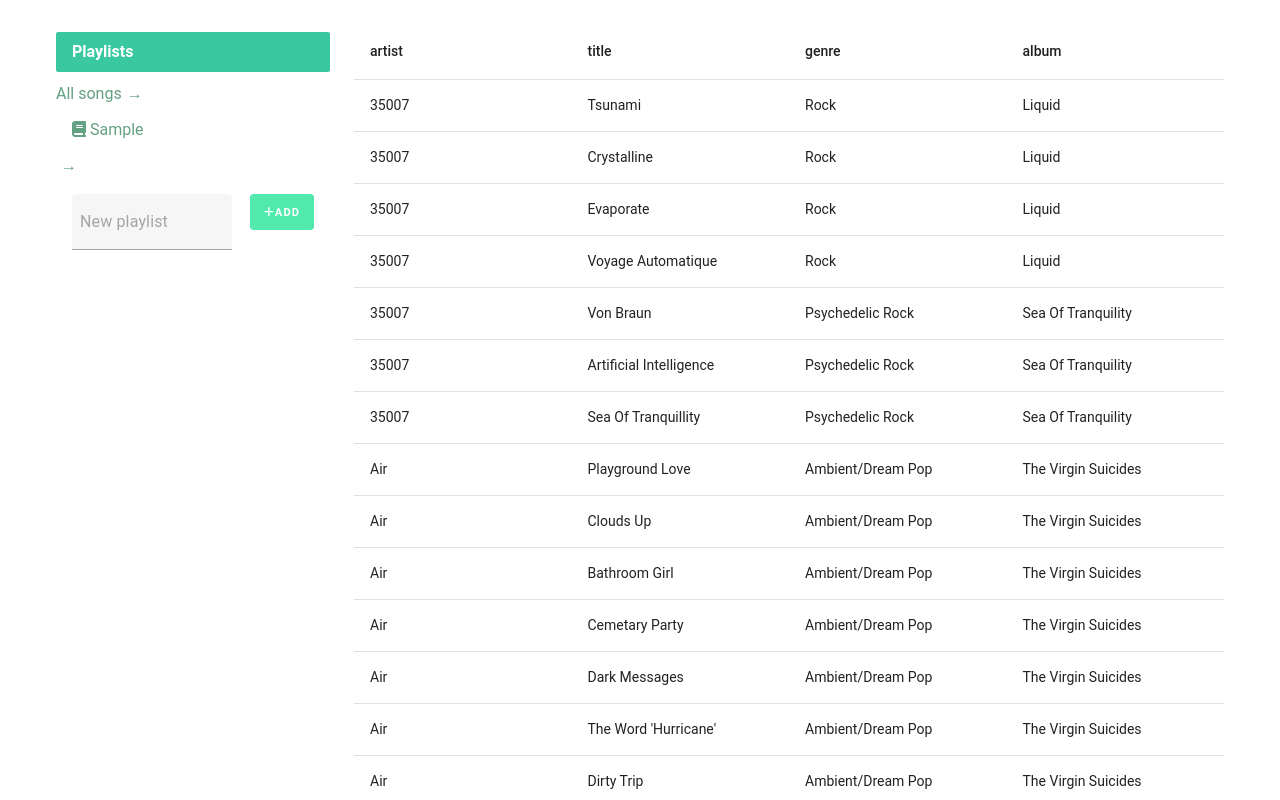
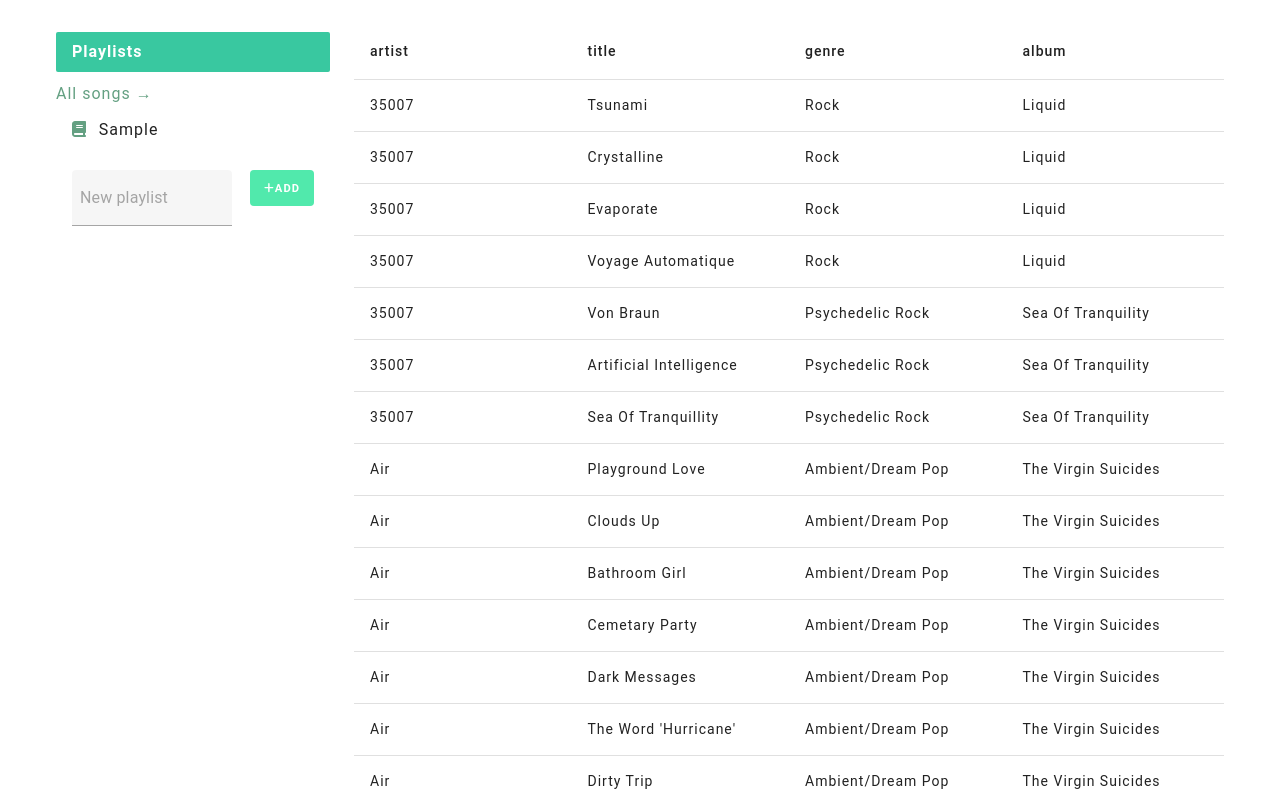
Before and after one commit to alirezamou/music-index-vue-3, a Vue app: page / in a window 1280 px wide. Both pictures are taken after typing "Sample" into the empty fields and a click on the button "ADD". Shown: the top 800 px of the page. Built offline with nearby package versions, Linux system fonts and the light colour scheme.

Commit message:
add 'Oswald' font family and some changes in playlist slug style

```diff
--- a/src/App.vue
+++ b/src/App.vue
@@ -8,6 +8,7 @@
 
 <script>
 import MusicIndex from "@/components/MusicIndex.vue";
+import "@/assets/app.css";
 
 export default {
   components: {
--- /dev/null
+++ b/src/assets/app.css
@@ -0,0 +1,6 @@
+@import url("https://fonts.googleapis.com/css2?family=Oswald:wght@300;400;700&display=swap");
+
+html {
+  font-family: "Oswald", sans-serif;
+  letter-spacing: 1px;
+}
--- a/src/components/PlayLists.vue
+++ b/src/components/PlayLists.vue
@@ -1,15 +1,17 @@
 <template>
     <v-list>
-      <p class="playlist-title">Playlists</p>
-      <router-link to="/">All songs</router-link>
+      <p class="playlists-heading">Playlists</p>
+      <router-link to="/" class="link-arrow">All songs</router-link>
       <p class="no-playlist" v-if="!playlists.length">You have no playlist yet.</p>
       <template v-else v-for="playlist in playlists" :key="playlist.slug">
         <router-link :to="playlist.slug">
-          <v-list-item>
-            <span>
+          <v-list-item class="playlist">
+            <span class="playlist__icon">
               <font-awesome-icon icon="fa-solid fa-book"></font-awesome-icon>
             </span>
-            {{ playlist.name }}
+            <span class="playlist__title">
+              {{ playlist.name }}
+            </span>
           </v-list-item>
         </router-link>
       </template>
@@ -78,13 +80,13 @@
     color: rgb(100, 160, 130);
     text-decoration: none;
   }
-  a::after {
+  .link-arrow::after {
     content: "\02192";
     color: rgb(100, 160, 130);
     margin-left: 5px;
     transition: margin 0.15s ease;
   }
-  a:hover::after {
+  .link-arrow:hover::after {
     margin-left: 10px;
   }
   .v-container {
@@ -103,7 +105,7 @@
   .v-text-field >>> input {
     padding: 0.5rem;
   }
-  .playlist-title {
+  .playlists-heading {
     background-color: rgb(57, 200, 160);
     color: #fff;
     font-weight: bold;
@@ -111,6 +113,12 @@
     border-radius: 2px;
     margin-bottom: 10px;
   }
+  .playlist__icon {
+    margin-right: 0.8rem;
+  }
+  .playlist__title {
+    color: #222;
+  }
   .no-playlist {
     margin-top: 10px;
     padding: 0.5rem 1rem;
```
